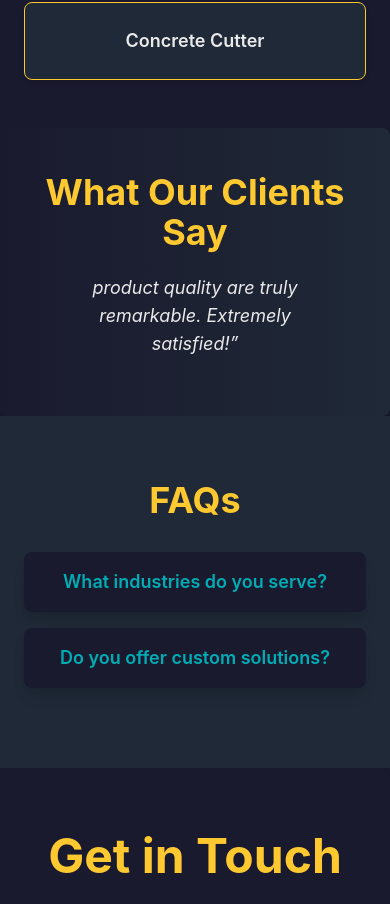
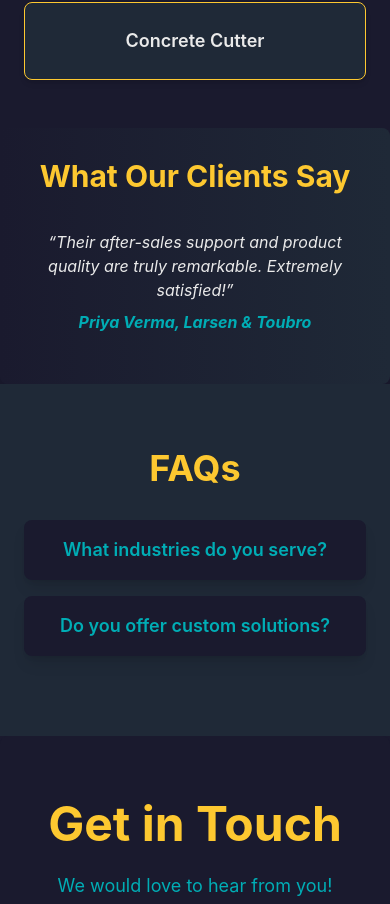
Before and after one commit to niteshpawar97/sigma-website, a Next.js app: page / in a window 390 px wide. Shown: the part 3034-3938 px from the top of the page. Built offline with nearby package versions, Linux system fonts and the light colour scheme.

Commit message:
update ui

```diff
--- a/src/components/Testimonials.js
+++ b/src/components/Testimonials.js
@@ -27,9 +27,12 @@ const Testimonials = () => {
   }, []);
 
   return (
-    <section className="p-10 text-center bg-gradient-to-r from-background to-secondary text-foreground rounded-lg shadow-lg max-w-4xl mx-auto h-72 flex flex-col justify-center">
-      <h3 className="text-4xl font-bold text-primary mb-6">What Our Clients Say</h3>
-      <div className="relative w-full overflow-hidden h-24 flex items-center justify-center">
+    <section className="p-6 md:p-10 text-center bg-gradient-to-r from-background to-secondary text-foreground rounded-lg shadow-lg max-w-4xl mx-auto min-h-64 flex flex-col justify-center">
+      {/* Heading */}
+      <h3 className="text-3xl md:text-4xl font-bold text-primary mb-4 md:mb-6">What Our Clients Say</h3>
+
+      {/* Testimonial Carousel */}
+      <div className="relative w-full overflow-hidden min-h-36 md:min-h-36 flex items-center justify-center">
         <AnimatePresence mode="wait">
           <motion.div
             key={index}
@@ -37,10 +40,10 @@ const Testimonials = () => {
             animate={{ opacity: 1, x: 0 }}
             exit={{ opacity: 0, x: -50 }}
             transition={{ duration: 0.6 }}
-            className="absolute text-lg italic px-4 w-full text-center"
+            className="absolute text-base md:text-lg italic px-4 w-full text-center"
           >
             &ldquo;{testimonials[index].text}&rdquo;
-            <p className="mt-4 font-bold text-accent">{testimonials[index].author}</p>
+            <p className="mt-2 md:mt-4 font-bold text-accent">{testimonials[index].author}</p>
           </motion.div>
         </AnimatePresence>
       </div>
@@ -48,4 +51,5 @@ const Testimonials = () => {
   );
 };
 
+
 export default Testimonials;
```
